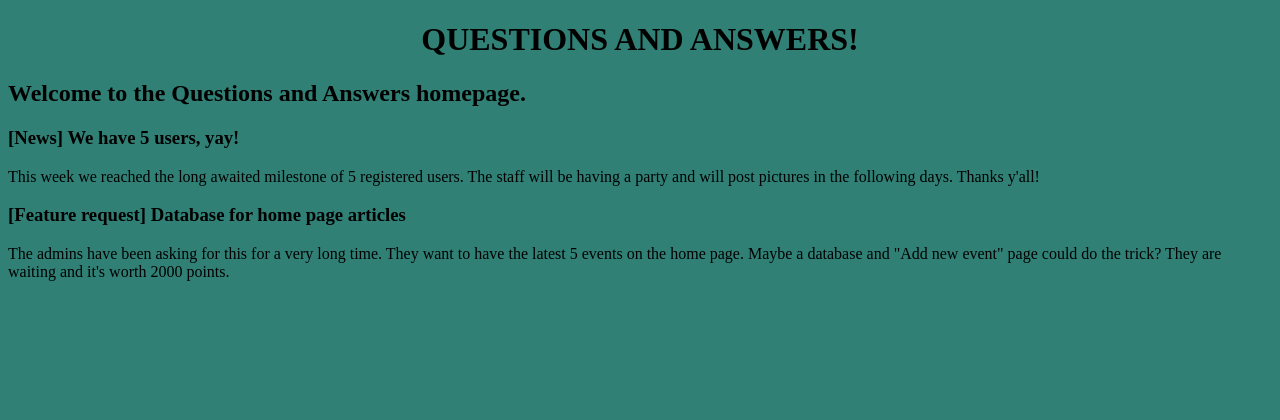
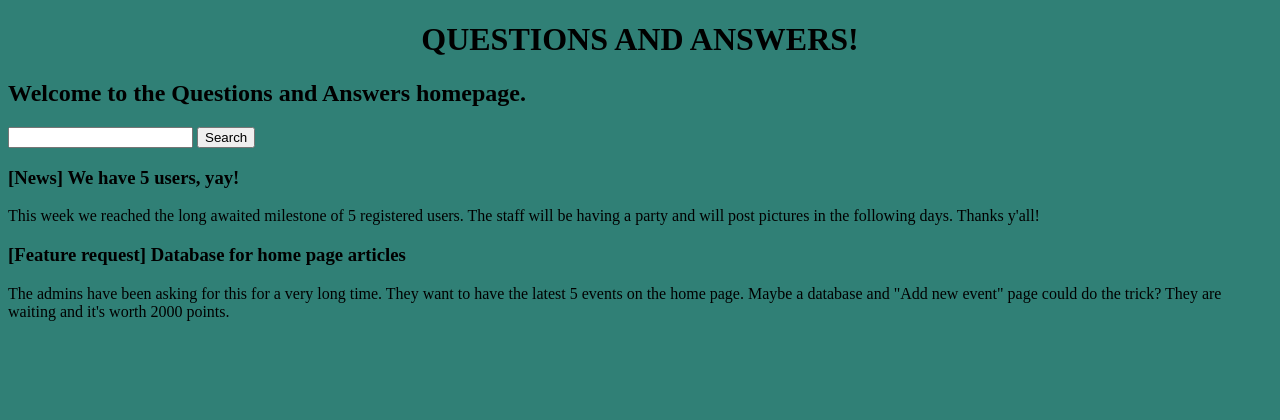
Before and after one commit to dandumitriu33/qa-demo, a Flask app: page / in a window 1280 px wide. Shown: the top 420 px of the page. Run offline with Flask 2, Linux system fonts and the light colour scheme; data that the repository does not hold is empty; some libraries are stand-ins or nearby versions.

Commit message:
Add the Search feature

```diff
--- a/data_manager.py
+++ b/data_manager.py
@@ -155,3 +155,21 @@ def delete_answer(cursor, answer_id):
                     DELETE FROM answers
                     WHERE id = {answer_id};
     """)
+
+
+@database_common.connection_handler
+def get_questions_phrase(cursor, search_phrase):
+    cursor.execute(f"""
+                        SELECT * FROM questions WHERE title ILIKE '%{search_phrase}%' OR message ILIKE '%{search_phrase}%';
+        """)
+    questions = cursor.fetchall()
+    return questions
+
+
+@database_common.connection_handler
+def get_answers_phrase(cursor, search_phrase):
+    cursor.execute(f"""
+                        SELECT * FROM answers WHERE message ILIKE '%{search_phrase}%';
+        """)
+    answers = cursor.fetchall()
+    return answers
--- a/server.py
+++ b/server.py
@@ -144,5 +144,15 @@ def answer_vote_down(answer_id):
                             question_id=question_id))
 
 
+@app.route('/search')
+def search():
+    search_phrase = request.args.get('search-phrase')
+    questions = data_manager.get_questions_phrase(search_phrase)
+    answers = data_manager.get_answers_phrase(search_phrase)
+    return render_template('search.html',
+                           questions=questions,
+                           answers=answers)
+
+
 if __name__ == '__main__':
     app.run(debug=True)
--- a/static/css/main.css
+++ b/static/css/main.css
@@ -129,3 +129,11 @@ a:active {
 .sort-button:hover {
     opacity: 0.2;
 }
+
+.search-answer {
+    margin: 1%;
+    padding: 1%;
+    border-radius: 3px;
+    box-shadow: 3px 3px 3px rgb(24,64,59);
+    background-color: rgb(73,191,177);
+}
--- a/templates/index.html
+++ b/templates/index.html
@@ -14,6 +14,14 @@
 
 
 <h2>Welcome to the Questions and Answers homepage.</h2>
+
+
+<form action="/search" method="GET">
+    <input type="search" name="search-phrase">
+    <input type="submit" value="Search">
+</form>
+
+
 
     {% for question in questions %}
 
```
Also changed, not shown: templates/search.html (added, +70 -0 lines).
